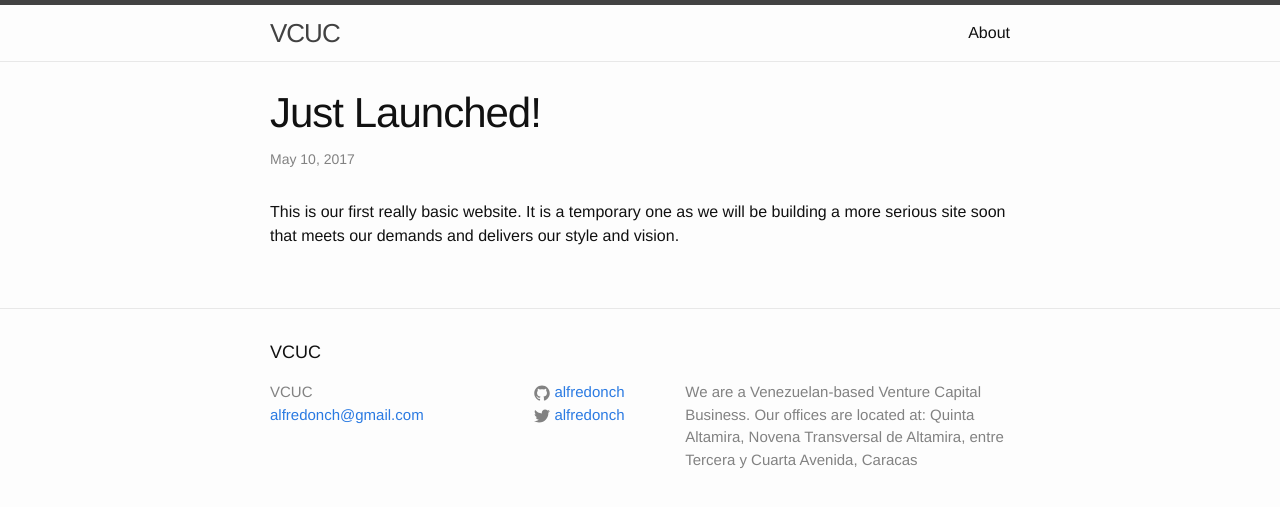
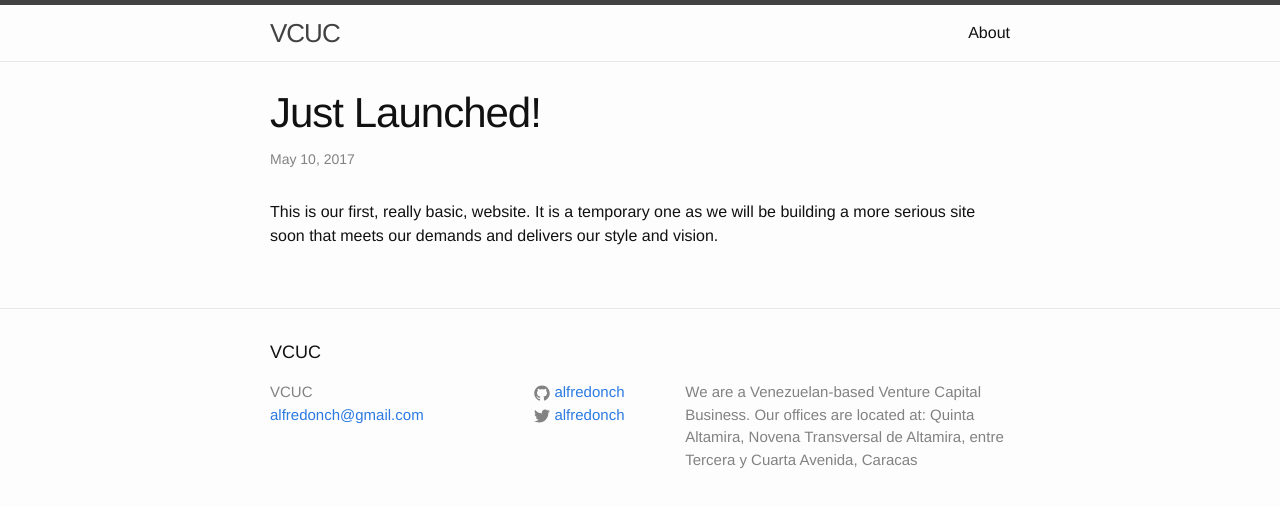
Before and after one commit to alfredonch/alfredonch.github.io, a Jekyll site: the page built from _posts/2017-05-10-just-launched.markdown, in a window 1280 px wide. Shown: the top 507 px of the page. Built offline with Jekyll 4.4.1, drawn with Linux system fonts in a browser that asks for light colours.

```diff
--- a/_posts/2017-05-10-just-launched.markdown
+++ b/_posts/2017-05-10-just-launched.markdown
@@ -4,4 +4,4 @@ title:  "Just Launched!"
 date:   2017-05-10 11:44:59 -0400
 categories: jekyll update
 ---
-This is our first really basic website. It is a temporary one as we will be building a more serious site soon that meets our demands and delivers our style and vision.
+This is our first, really basic, website. It is a temporary one as we will be building a more serious site soon that meets our demands and delivers our style and vision.
```
